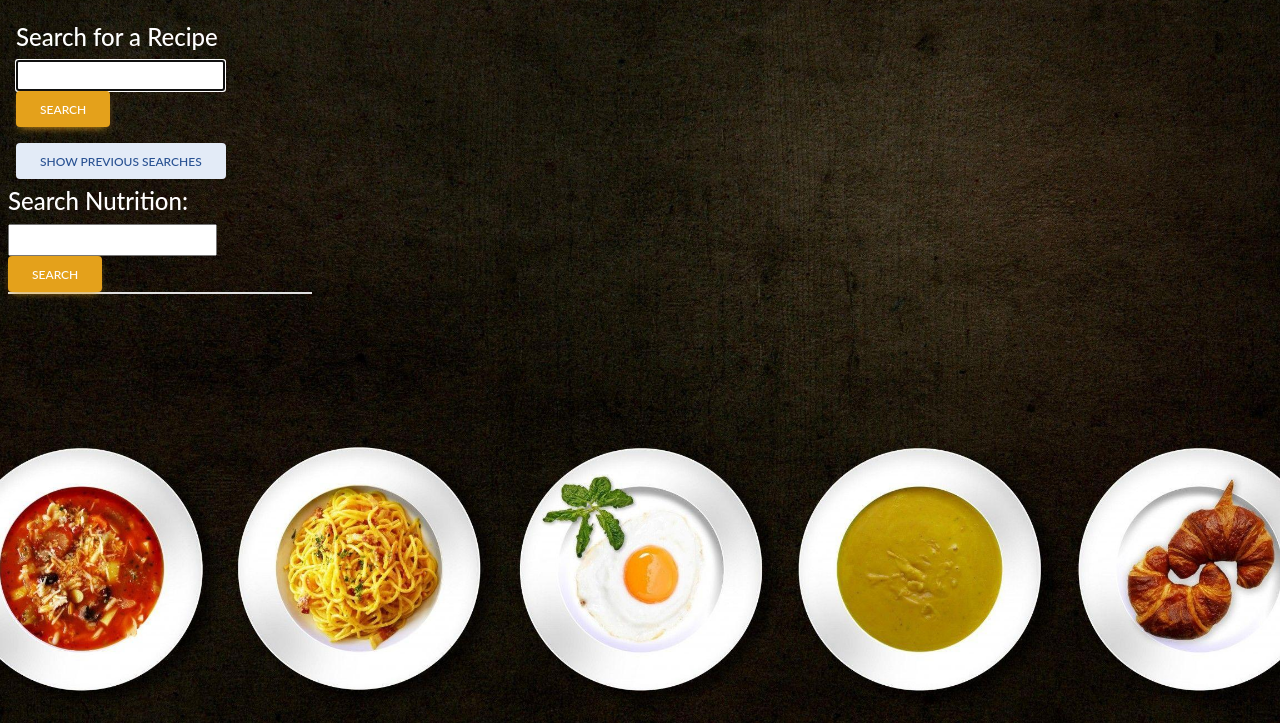
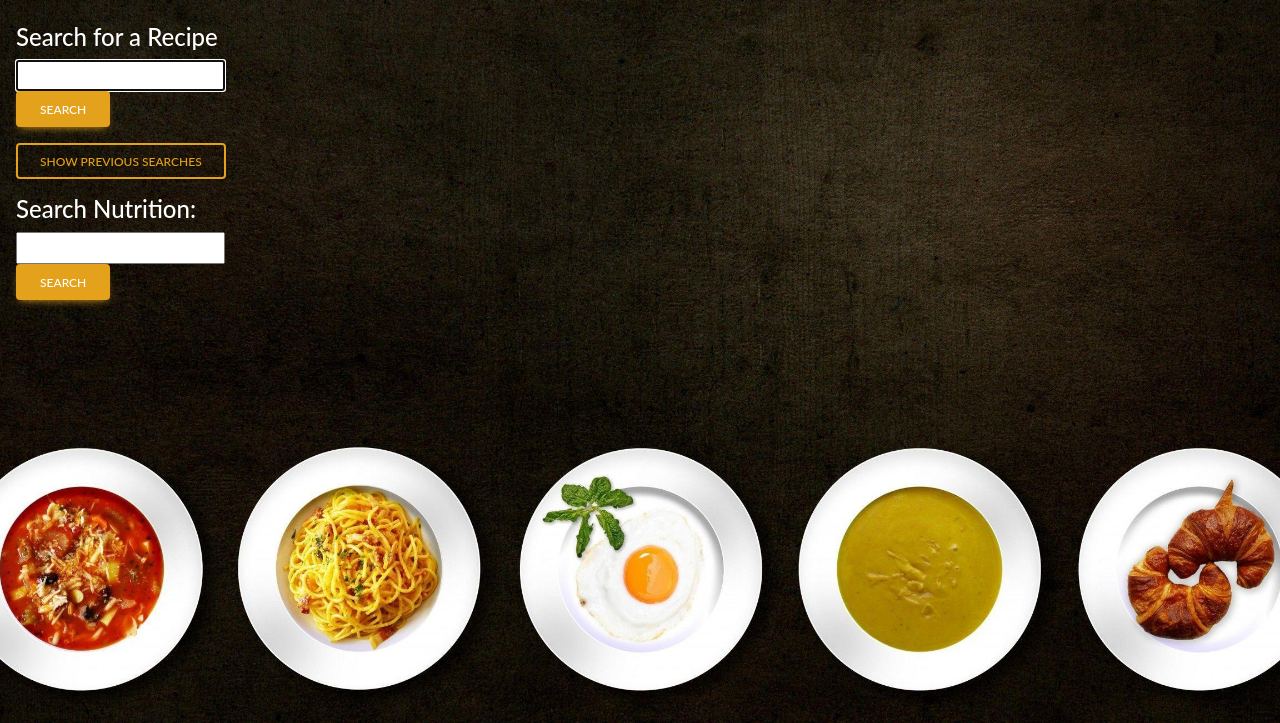
Before and after one commit to Stephen-Garcia/RecipeProject, a plain HTML site: page index.html in a window 1280 px wide. Shown: the part 77-800 px from the top of the page. Drawn offline with nearby package versions, Linux system fonts and the light colour scheme.

Commit message:
removed commented code, added some styling

```diff
--- a/index.html
+++ b/index.html
@@ -39,13 +39,13 @@
                 Search
               </button>
               <button
-                class="btn btn-secondary mt-3"
+                class="btn btn-outline-warning mt-3"
                 id="show-previous-searches"
               >
                 Show Previous Searches
               </button>
             </form>
-            <div class="search-nutrition">
+            <div class="search-nutrition p-2">
               <h4 id="search-nutrition-text">Search Nutrition:</h4>
               <input
                 id="nutritional-query"
@@ -61,7 +61,7 @@
                 Search
               </button>
             </div>
-            <div class="past-search border" id="nutrition-results"></div>
+            <div class="past-search d-inline-flex flex-column justify-content-center p-2" id="nutrition-results"></div>
           </div>
           <div class="col-12 col-md-9">
             <div class="row d-flex flex-row scroll" id="recipe-results"></div>
```
Also changed, not shown: assets/js/script.js (+0 -104 lines).
